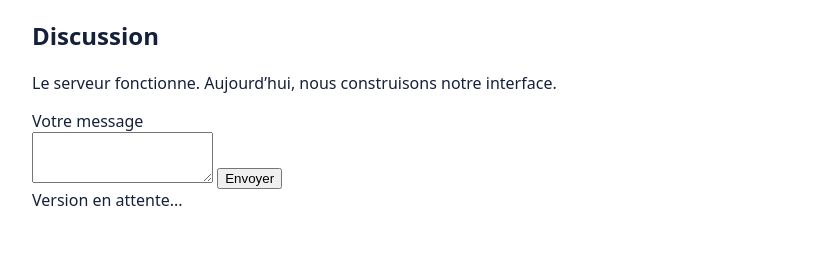
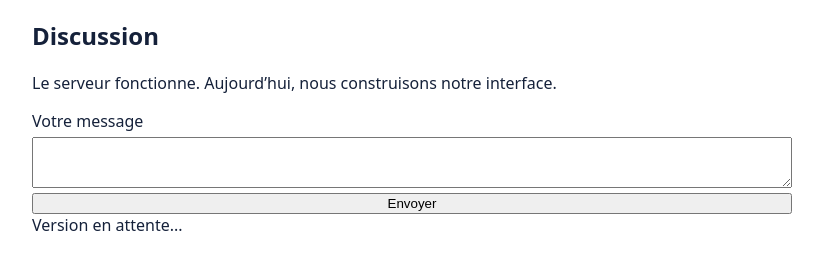
Before and after one commit to c-dal/cuisine-anti-gaspillage, a website: page atelier/public/index.html in a window 1280 px wide. Shown: the part 67-336 px from the top of the page, without its empty margins (228-1051 px from the left). Drawn offline with Linux system fonts and the light colour scheme; no server answers.

Commit message:
Finish TP04

```diff
--- a/atelier/public/index.html
+++ b/atelier/public/index.html
@@ -22,7 +22,7 @@
       <p id="status" role="status"></p>
 
       <form id="chat-form">
-        <label for="message">Votre message</label><br>
+        <label for="message">Votre message</label>
         <textarea id="message" name="message" required maxlength="280" rows="3"></textarea>
         <button type="submit">Envoyer</button>
       </form>
--- a/atelier/public/styles.css
+++ b/atelier/public/styles.css
@@ -13,7 +13,11 @@ footer {
 }
 
 #chat-form {
-    display: flexbox;
+    display: flex;
     flex-direction: column;
-    flex-wrap: wrap;
+    gap: 5px;
 }
+
+#messages {
+    overflow-wrap: break-word;
+}
```
